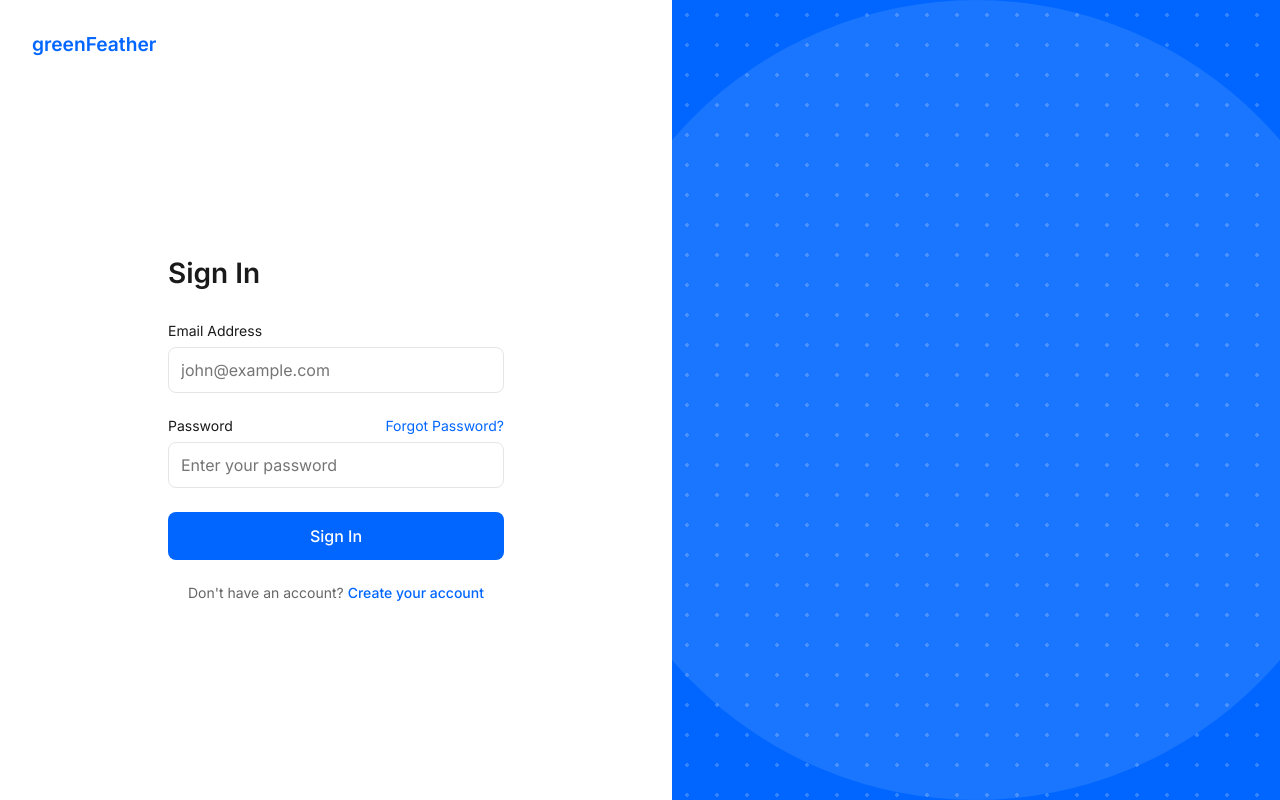
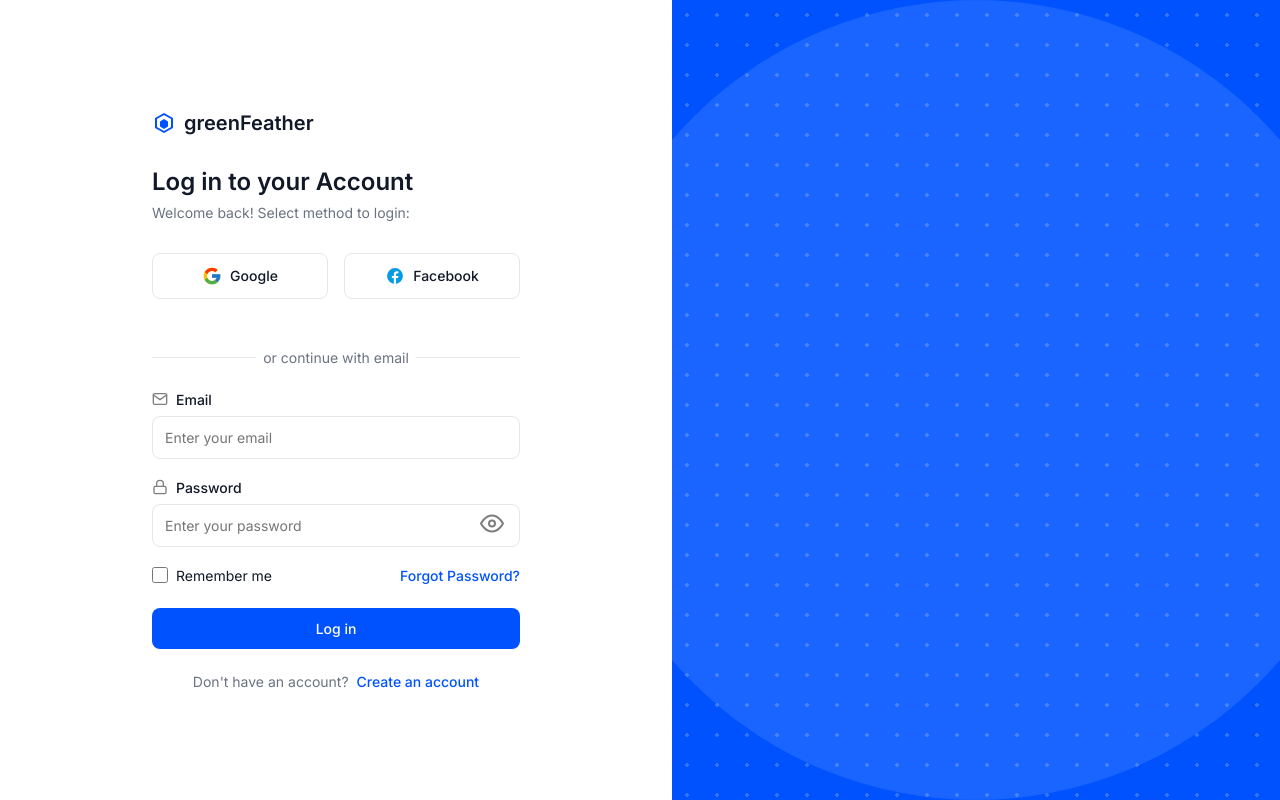
Before and after one commit to Stranger2323/JILCF-School-Uniform-Inventory-Management-System, a Flask app: page / in a window 1280 px wide. Run offline with Flask 3, Linux system fonts and the light colour scheme.

Commit message:
Update for Render deployment
- Add gunicorn configuration
- Update Flask routes for API endpoints
- Add client-side JavaScript for form handling
- Update styles and layout

```diff
--- a/app.py
+++ b/app.py
@@ -8,8 +8,6 @@ import os
 app = Flask(__name__)
 app.secret_key = os.urandom(24)
 CORS(app)
-
-# Your existing routes and functions here
 
 # Database initialization
 def init_db():
@@ -83,50 +81,98 @@ def check_password_strength(password):
 def index():
     return render_template('index.html')
 
-@app.route('/login', methods=['POST'])
+@app.route('/api/login', methods=['POST'])
 def login():
-    email = request.form.get('email')
-    password = request.form.get('password')
+    data = request.get_json()
+    email = data.get('email')
+    password = data.get('password')
+    remember = data.get('remember', False)
+
+    if not email or not password:
+        return jsonify({
+            "message": "Email and password are required"
+        }), 400
 
     try:
         with sqlite3.connect('users.db') as conn:
             c = conn.cursor()
-            c.execute('SELECT name, password FROM users WHERE email = ?', (email,))
+            c.execute('SELECT id, name, password FROM users WHERE email = ?', (email,))
             user = c.fetchone()
 
-            if user and user[1] == hash_password(password):
+            if user and user[2] == hash_password(password):
                 return jsonify({
-                    "success": True,
                     "message": "Login successful",
-                    "name": user[0]
+                    "name": user[1]
                 })
-            flash('Invalid credentials. Please try again.', 'error')
-            return redirect(url_for('index'))
+            else:
+                return jsonify({
+                    "message": "Invalid email or password"
+                }), 401
+
     except Exception as e:
-        return jsonify({"success": False, "message": str(e)}), 500
+        print(f"Login error: {e}")
+        return jsonify({
+            "message": "An error occurred during login"
+        }), 500
 
 @app.route('/forgot-password')
 def forgot_password():
     return render_template('forgot-password.html')
 
+@app.route('/api/reset-password', methods=['POST'])
+def reset_password():
+    data = request.get_json()
+    email = data.get('email')
+
+    if not email:
+        return jsonify({
+            "message": "Email is required"
+        }), 400
+
+    try:
+        with sqlite3.connect('users.db') as conn:
+            c = conn.cursor()
+            c.execute('SELECT id FROM users WHERE email = ?', (email,))
+            user = c.fetchone()
+
+            if user:
+                # In a real application, send a password reset email
+                return jsonify({
+                    "message": "Password reset instructions have been sent to your email"
+                })
+            else:
+                return jsonify({
+                    "message": "No account found with this email address"
+                }), 404
+
+    except Exception as e:
+        print(f"Reset password error: {e}")
+        return jsonify({
+            "message": "An error occurred while processing your request"
+        }), 500
+
 @app.route('/signup')
-def signup_page():
+def signup():
     return render_template('signup.html')
 
 @app.route('/api/signup', methods=['POST'])
 def signup_api():
-    data = request.json
+    data = request.get_json()
     name = data.get('name')
     email = data.get('email')
     password = data.get('password')
 
+    if not all([name, email, password]):
+        return jsonify({
+            "message": "All fields are required"
+        }), 400
+
     # Check password strength
     strength_check = check_password_strength(password)
-    if strength_check['score'] < 3:  # Require at least "Good" strength
+    if strength_check['score'] < 3:
         return jsonify({
-            "success": False,
-            "message": "Password not strong enough",
-            "feedback": strength_check
+            "message": "Please choose a stronger password",
+            "feedback": strength_check['feedback']
         }), 400
 
     try:
@@ -135,15 +181,25 @@ def signup_api():
             c.execute('INSERT INTO users (name, email, password) VALUES (?, ?, ?)',
                      (name, email, hash_password(password)))
             conn.commit()
-        return jsonify({"success": True, "message": "User registered successfully"})
+
+            return jsonify({
+                "message": "Account created successfully"
+            })
+
     except sqlite3.IntegrityError:
-        return jsonify({"success": False, "message": "Email already exists"}), 400
+        return jsonify({
+            "message": "An account with this email already exists"
+        }), 409
+
     except Exception as e:
-        return jsonify({"success": False, "message": str(e)}), 500
+        print(f"Signup error: {e}")
+        return jsonify({
+            "message": "An error occurred while creating your account"
+        }), 500
 
 @app.route('/api/check-password-strength', methods=['POST'])
 def check_strength():
-    data = request.json
+    data = request.get_json()
     password = data.get('password')
     return jsonify(check_password_strength(password))
 
--- a/static/css/styles.css
+++ b/static/css/styles.css
@@ -1,8 +1,8 @@
 :root {
-    --primary-color: #0066FF;
-    --text-color: #1A1A1A;
-    --secondary-text: #666666;
-    --border-color: #E5E5E5;
+    --primary-color: #0052FF;
+    --text-color: #111827;
+    --secondary-text: #6B7280;
+    --border-color: #E5E7EB;
     --background: #FFFFFF;
     --error-color: #dc3545;
     --success-color: #28a745;
@@ -35,16 +35,6 @@ body {
     width: 50%;
 }
 
-.logo {
-    margin-bottom: 2rem;
-}
-
-.logo-text {
-    color: var(--primary-color);
-    font-size: 1.2rem;
-    font-weight: 600;
-}
-
 .login-form-wrapper {
     flex: 1;
     display: flex;
@@ -53,71 +43,202 @@ body {
     max-width: 400px;
     margin: 0 auto;
     width: 100%;
-    padding: 0 2rem;
+    padding: 0 1rem;
+}
+
+.logo {
+    display: flex;
+    align-items: center;
+    gap: 0.5rem;
+    margin-bottom: 2rem;
+}
+
+.logo-text {
+    color: var(--text-color);
+    font-size: 1.25rem;
+    font-weight: 600;
+}
+
+.login-header {
+    margin-bottom: 2rem;
 }
 
 h1 {
-    font-size: 1.75rem;
+    font-size: 1.5rem;
     color: var(--text-color);
-    margin-bottom: 2rem;
+    margin-bottom: 0.5rem;
+    font-weight: 600;
+}
+
+.welcome-text {
+    color: var(--secondary-text);
+    font-size: 0.875rem;
+}
+
+.social-login {
+    display: flex;
+    gap: 1rem;
+    margin-bottom: 1.5rem;
+}
+
+.social-btn {
+    flex: 1;
+    display: flex;
+    align-items: center;
+    justify-content: center;
+    gap: 0.5rem;
+    padding: 0.75rem;
+    border: 1px solid var(--border-color);
+    border-radius: 0.5rem;
+    background: white;
+    color: var(--text-color);
+    font-size: 0.875rem;
+    font-weight: 500;
+    cursor: pointer;
+    transition: all 0.2s ease;
+}
+
+.social-btn:hover {
+    background: #F9FAFB;
+}
+
+.social-btn img {
+    width: 1.25rem;
+    height: 1.25rem;
+}
+
+.divider {
+    position: relative;
+    text-align: center;
+    margin: 1.5rem 0;
+}
+
+.divider::before,
+.divider::after {
+    content: '';
+    position: absolute;
+    top: 50%;
+    width: calc(50% - 80px);
+    height: 1px;
+    background: var(--border-color);
+}
+
+.divider::before { left: 0; }
+.divider::after { right: 0; }
+
+.divider span {
+    color: var(--secondary-text);
+    font-size: 0.875rem;
+    padding: 0 0.5rem;
+    background: white;
 }
 
 .form-group {
-    margin-bottom: 1.5rem;
-    position: relative;
+    margin-bottom: 1.25rem;
 }
 
 .form-group label {
-    display: block;
+    display: flex;
+    align-items: center;
+    gap: 0.5rem;
     margin-bottom: 0.5rem;
     color: var(--text-color);
     font-size: 0.875rem;
+    font-weight: 500;
+}
+
+.form-group label img {
+    width: 1rem;
+    height: 1rem;
+    opacity: 0.5;
 }
 
 .form-group input {
     width: 100%;
     padding: 0.75rem;
     border: 1px solid var(--border-color);
-    border-radius: 8px;
-    font-size: 1rem;
-    transition: all 0.3s ease;
+    border-radius: 0.5rem;
+    font-size: 0.875rem;
+    transition: all 0.2s ease;
 }
 
 .form-group input:focus {
     outline: none;
     border-color: var(--primary-color);
-    box-shadow: 0 0 0 3px rgba(0, 102, 255, 0.1);
+    box-shadow: 0 0 0 3px rgba(0, 82, 255, 0.1);
+}
+
+.password-input {
+    position: relative;
+}
+
+.toggle-password {
+    position: absolute;
+    right: 0.75rem;
+    top: 50%;
+    transform: translateY(-50%);
+    background: none;
+    border: none;
+    padding: 0.25rem;
+    cursor: pointer;
+    opacity: 0.5;
+    transition: opacity 0.2s ease;
+}
+
+.toggle-password:hover {
+    opacity: 0.8;
+}
+
+.form-options {
+    display: flex;
+    justify-content: space-between;
+    align-items: center;
+    margin-bottom: 1.5rem;
+}
+
+.remember-me {
+    display: flex;
+    align-items: center;
+    gap: 0.5rem;
+    color: var(--text-color);
+    font-size: 0.875rem;
+}
+
+.remember-me input[type="checkbox"] {
+    width: 1rem;
+    height: 1rem;
+    border-radius: 0.25rem;
+    border: 1px solid var(--border-color);
+    cursor: pointer;
 }
 
 .forgot-link {
-    position: absolute;
-    right: 0;
-    top: 0;
     color: var(--primary-color);
     text-decoration: none;
     font-size: 0.875rem;
-    transition: color 0.3s ease;
+    font-weight: 500;
+    transition: color 0.2s ease;
 }
 
 .forgot-link:hover {
-    color: #0052cc;
+    color: #0043CC;
 }
 
 .sign-in-btn {
     width: 100%;
-    padding: 0.875rem;
+    padding: 0.75rem;
     background: var(--primary-color);
     color: white;
     border: none;
-    border-radius: 8px;
-    font-size: 1rem;
+    border-radius: 0.5rem;
+    font-size: 0.875rem;
     font-weight: 500;
     cursor: pointer;
-    transition: all 0.3s ease;
+    transition: all 0.2s ease;
 }
 
 .sign-in-btn:hover {
-    background: #0052cc;
+    background: #0043CC;
     transform: translateY(-1px);
 }
 
@@ -136,11 +257,12 @@ h1 {
     color: var(--primary-color);
     text-decoration: none;
     font-weight: 500;
-    transition: color 0.3s ease;
+    margin-left: 0.25rem;
+    transition: color 0.2s ease;
 }
 
 .create-account a:hover {
-    color: #0052cc;
+    color: #0043CC;
 }
 
 /* Right side - Illustration */
--- a/templates/index.html
+++ b/templates/index.html
@@ -3,69 +3,109 @@
 <head>
     <meta charset="UTF-8">
     <meta name="viewport" content="width=device-width, initial-scale=1.0">
-    <title>Sign In - JILCF School Uniform</title>
+    <title>greenFeather - Login</title>
     <link rel="stylesheet" href="{{ url_for('static', filename='css/styles.css') }}">
     <link href="https://fonts.googleapis.com/css2?family=Inter:wght@400;500;600&display=swap" rel="stylesheet">
 </head>
 <body>
     <div class="login-container">
-        <!-- Left side - Login Form -->
-        <div class="login-form-section">
+        <section class="login-form-section">
+            <div class="login-form-wrapper">
                 <div class="logo">
+                    <img src="{{ url_for('static', filename='img/logo.svg') }}" alt="greenFeather" width="24" height="24">
                     <span class="logo-text">greenFeather</span>
                 </div>
 
-            <div class="login-form-wrapper">
-                <h1>Sign In</h1>
+                <div class="login-header">
+                    <h1>Log in to your Account</h1>
+                    <p class="welcome-text">Welcome back! Select method to login:</p>
+                </div>
 
-                <form class="login-form" method="post" action="{{ url_for('login') }}">
+                <div class="social-login">
+                    <button class="social-btn google">
+                        <img src="{{ url_for('static', filename='img/google.svg') }}" alt="Google">
+                        <span>Google</span>
+                    </button>
+                    <button class="social-btn facebook">
+                        <img src="{{ url_for('static', filename='img/facebook.svg') }}" alt="Facebook">
+                        <span>Facebook</span>
+                    </button>
+                </div>
+
+                <div class="divider">
+                    <span>or continue with email</span>
+                </div>
+
+                <form class="login-form" id="loginForm">
+                    <div class="flash-message" style="display: none;"></div>
+
                     <div class="form-group">
-                        <label for="email">Email Address</label>
-                        <input type="email" id="email" name="email" placeholder="john@example.com" required>
+                        <label for="email">
+                            <img src="{{ url_for('static', filename='img/email.svg') }}" alt="Email">
+                            Email
+                        </label>
+                        <input type="email" id="email" name="email" placeholder="Enter your email" required>
                     </div>
 
                     <div class="form-group">
-                        <label for="password">Password</label>
+                        <label for="password">
+                            <img src="{{ url_for('static', filename='img/lock.svg') }}" alt="Password">
+                            Password
+                        </label>
+                        <div class="password-input">
                             <input type="password" id="password" name="password" placeholder="Enter your password" required>
+                            <button type="button" class="toggle-password" aria-label="Toggle password visibility">
+                                <img src="{{ url_for('static', filename='img/eye.svg') }}" alt="Show password">
+                            </button>
+                        </div>
+                    </div>
+
+                    <div class="form-options">
+                        <label class="remember-me">
+                            <input type="checkbox" id="remember" name="remember">
+                            <span>Remember me</span>
+                        </label>
                         <a href="{{ url_for('forgot_password') }}" class="forgot-link">Forgot Password?</a>
                     </div>
 
-                    <button type="submit" class="sign-in-btn">Sign In</button>
+                    <button type="submit" class="sign-in-btn">Log in</button>
 
                     <div class="create-account">
-                        <p>Don't have an account? <a href="{{ url_for('signup_page') }}">Create your account</a></p>
+                        Don't have an account?
+                        <a href="{{ url_for('signup') }}">Create an account</a>
                     </div>
                 </form>
             </div>
-        </div>
+        </section>
 
-        <!-- Right side - Illustration -->
-        <div class="illustration-section">
-            <div class="illustration-content">
+        <section class="illustration-section">
             <div class="circle-bg"></div>
             <div class="dots-bg"></div>
-            </div>
-        </div>
+        </section>
     </div>
 
     <script>
         const loginForm = document.getElementById('loginForm');
-        const messageBox = document.getElementById('messageBox');
+        const flashMessage = document.querySelector('.flash-message');
+        const togglePassword = document.querySelector('.toggle-password');
+        const passwordInput = document.getElementById('password');
 
-        function showMessage(message, isError = false) {
-            messageBox.textContent = message;
-            messageBox.className = `message-box ${isError ? 'error' : 'success'}`;
-            messageBox.style.display = 'block';
-            setTimeout(() => {
-                messageBox.style.display = 'none';
-            }, 5000);
-        }
+        togglePassword.addEventListener('click', function() {
+            const type = passwordInput.getAttribute('type') === 'password' ? 'text' : 'password';
+            passwordInput.setAttribute('type', type);
+            togglePassword.querySelector('img').src = type === 'password'
+                ? "{{ url_for('static', filename='img/eye.svg') }}"
+                : "{{ url_for('static', filename='img/eye-off.svg') }}";
+        });
 
         loginForm.addEventListener('submit', async (e) => {
             e.preventDefault();
 
-            const email = document.getElementById('email').value;
-            const password = document.getElementById('password').value;
+            const formData = {
+                email: document.getElementById('email').value,
+                password: passwordInput.value,
+                remember: document.getElementById('remember').checked
+            };
 
             try {
                 const response = await fetch('/api/login', {
@@ -73,24 +113,22 @@
                     headers: {
                         'Content-Type': 'application/json',
                     },
-                    body: JSON.stringify({
-                        email: email,
-                        password: password,
-                    }),
+                    body: JSON.stringify(formData),
                 });
 
                 const data = await response.json();
 
-                if (data.success) {
-                    showMessage(`Welcome back, ${data.name}!`);
-                    // Here you can redirect to a dashboard or home page
-                    // window.location.href = '/dashboard';
-                } else {
-                    showMessage(data.message, true);
+                flashMessage.textContent = data.message;
+                flashMessage.className = `flash-message ${response.ok ? 'success' : 'error'}`;
+                flashMessage.style.display = 'block';
+
+                if (response.ok) {
+                    window.location.href = '/dashboard';
                 }
             } catch (error) {
-                showMessage('Error signing in. Please try again.', true);
-                console.error('Error:', error);
+                flashMessage.textContent = 'An error occurred. Please try again later.';
+                flashMessage.className = 'flash-message error';
+                flashMessage.style.display = 'block';
             }
         });
     </script>
```
Also changed, not shown: other parts of static/css/styles.css (+21 -52 lines), gunicorn.conf.py (+4 -4 lines), static/js/main.js (added, +128 -0 lines). Lines whose indentation alone changed are shown as unchanged.
